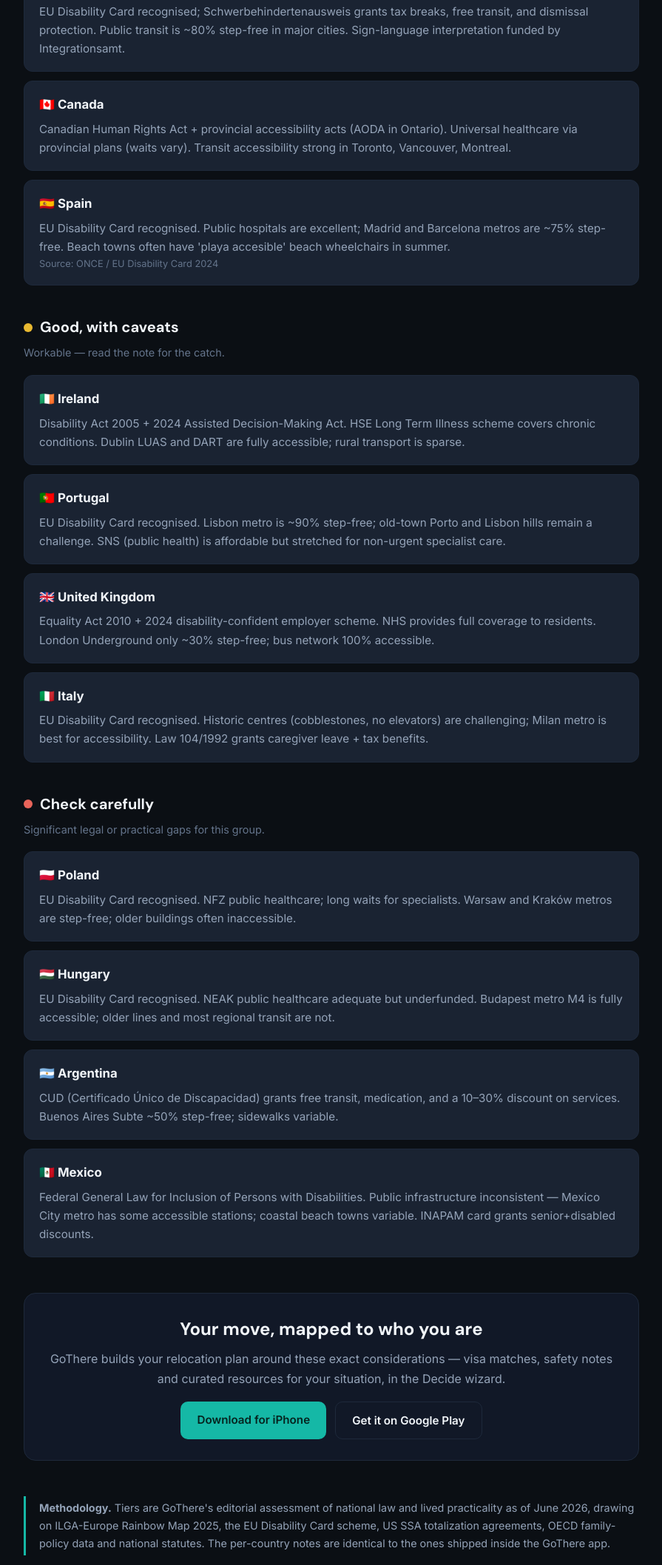
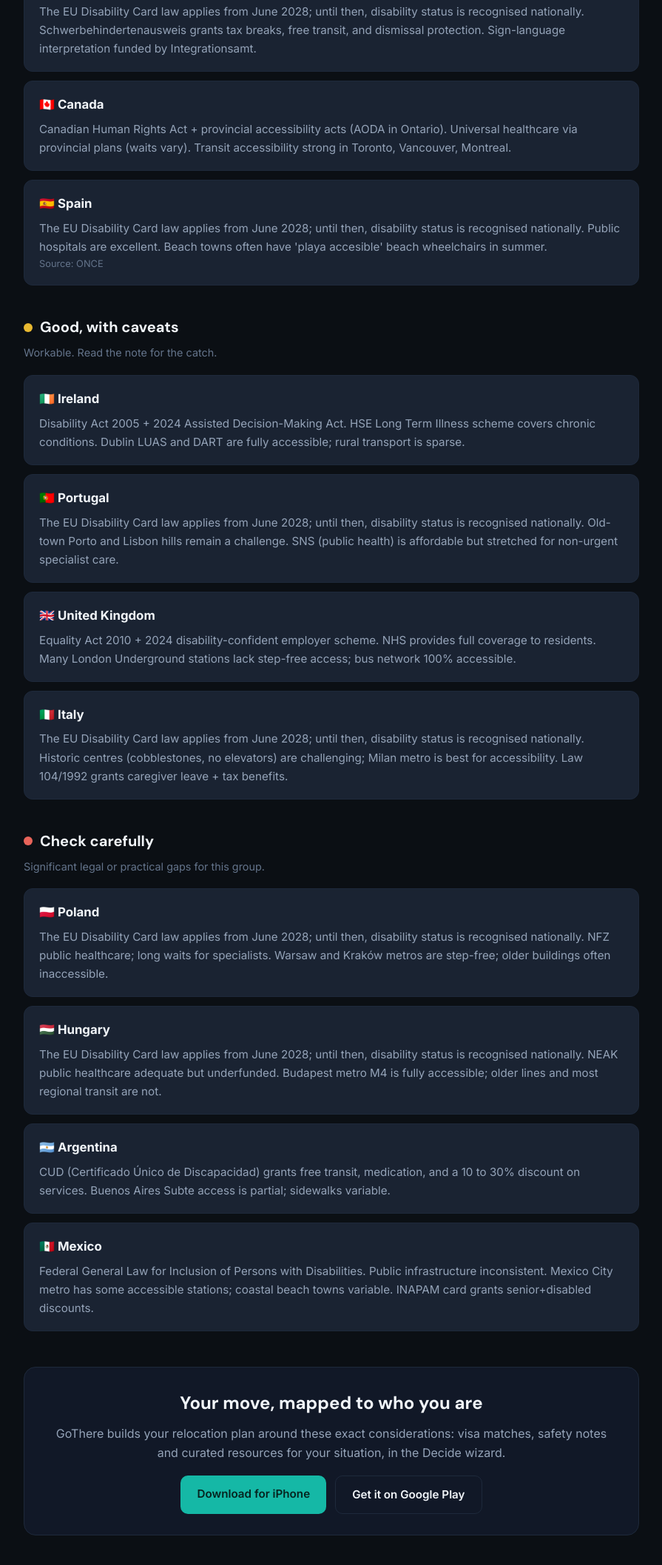
Before and after one commit to monroju/ReloApp, a plain HTML site: page marketing/landing-page/safe-harbor/disabled.html in a window 1280 px wide. Shown: the part 681-2797 px from the top of the page at 74% size, without its empty margins (192-1087 px from the left). Drawn offline with Linux system fonts and the light colour scheme.

Commit message:
Site: fix EU Disability Card claim on disabled Safe Harbor page (#16)
Claude-Session: https://claude.ai/code/session_01Uvt7dm8rorgi4iWut6sSXx

Co-authored-by: Claude <noreply@anthropic.com>

```diff
--- a/marketing/landing-page/safe-harbor/disabled.html
+++ b/marketing/landing-page/safe-harbor/disabled.html
@@ -7,7 +7,7 @@
 <meta name="description" content="Accessible transit, recognised disability status, and how the public health system treats chronic conditions decide whether a move works. Tiers weigh …">
 <link rel="canonical" href="https://getgothere.app/safe-harbor/disabled.html">
 <meta property="og:type" content="article">
-<meta property="og:title" content="Best Countries for Disabled Americans Moving Abroad (2026) — GoThere Safe Harbor Index">
+<meta property="og:title" content="Best Countries for Disabled Americans Moving Abroad (2026) | GoThere Safe Harbor Index">
 <meta property="og:description" content="Accessible transit, recognised disability status, and how the public health system treats chronic conditions decide whether a move works. Tiers weigh …">
 <meta property="og:url" content="https://getgothere.app/safe-harbor/disabled.html">
 <meta property="og:site_name" content="GoThere">
@@ -18,7 +18,7 @@
 <link href="https://fonts.googleapis.com/css2?family=Inter:wght@400;500;600;700&family=DM+Sans:wght@500;700&display=swap" rel="stylesheet">
 <script type="application/ld+json">{"@context":"https://schema.org","@type":"ItemList","name":"Best Countries for Disabled Americans Moving Abroad","itemListElement":[{"@type":"ListItem","position":1,"name":"Germany"},{"@type":"ListItem","position":2,"name":"Canada"},{"@type":"ListItem","position":3,"name":"Spain"},{"@type":"ListItem","position":4,"name":"Ireland"},{"@type":"ListItem","position":5,"name":"Portugal"},{"@type":"ListItem","position":6,"name":"United Kingdom"},{"@type":"ListItem","position":7,"name":"Italy"},{"@type":"ListItem","position":8,"name":"Poland"},{"@type":"ListItem","position":9,"name":"Hungary"},{"@type":"ListItem","position":10,"name":"Argentina"},{"@type":"ListItem","position":11,"name":"Mexico"}]}</script>
 <script>
-// Compact embed mode: blogs iframe ?embed=1 — strips chrome to the ranked tiers + backlink.
+// Compact embed mode: blogs iframe ?embed=1: strips chrome to the ranked tiers + backlink.
 if(new URLSearchParams(location.search).has("embed"))document.documentElement.className="embed";
 </script>
 <style>
@@ -99,8 +99,8 @@ border:none;border-radius:10px;padding:0 18px}#copy-embed:hover{background:var(-
 <div class="hero">
 <p class="kicker">Safe Harbor Index &middot; Disabled</p>
 <h1>Best Countries for Disabled Americans Moving Abroad</h1>
-<p class="intro">Accessible transit, recognised disability status, and how the public health system treats chronic conditions decide whether a move works. Tiers weigh EU Disability Card recognition, step-free transit coverage, and legal protections — with the same notes GoThere ships in-app.</p>
-<p class="updated">Updated June 2026 &middot; 11 countries assessed</p>
+<p class="intro">Accessible transit, recognised disability status, and how the public health system treats chronic conditions decide whether a move works. Tiers weigh national disability recognition, step-free transit coverage, and legal protections, with the same notes GoThere ships in-app.</p>
+<p class="updated">Updated November 2026 &middot; 11 countries assessed</p>
 <div class="share-bar" data-share-url="https://getgothere.app/safe-harbor/disabled.html" data-share-text="Best Countries for Disabled Americans Moving Abroad"><button type="button" class="share-btn" data-share="native">Share</button><a class="share-btn" target="_blank" rel="noopener" href="https://twitter.com/intent/tweet?text=Best%20Countries%20for%20Disabled%20Americans%20Moving%20Abroad&amp;url=https%3A%2F%2Fgetgothere.app%2Fsafe-harbor%2Fdisabled.html">Post on X</a><a class="share-btn" target="_blank" rel="noopener" href="https://www.reddit.com/submit?url=https%3A%2F%2Fgetgothere.app%2Fsafe-harbor%2Fdisabled.html&amp;title=Best%20Countries%20for%20Disabled%20Americans%20Moving%20Abroad">Reddit</a><a class="share-btn" target="_blank" rel="noopener" href="https://wa.me/?text=Best%20Countries%20for%20Disabled%20Americans%20Moving%20Abroad%20https%3A%2F%2Fgetgothere.app%2Fsafe-harbor%2Fdisabled.html">WhatsApp</a><a class="share-btn" href="#embed">Embed</a></div>
 </div>
 <section class="tier">
@@ -108,7 +108,7 @@ border:none;border-radius:10px;padding:0 18px}#copy-embed:hover{background:var(-
 <p class="sub">Law, services and community all line up.</p>
 <div class="card">
 <h3>🇩🇪 Germany</h3>
-<p>EU Disability Card recognised; Schwerbehindertenausweis grants tax breaks, free transit, and dismissal protection. Public transit is ~80% step-free in major cities. Sign-language interpretation funded by Integrationsamt.</p>
+<p>The EU Disability Card law applies from June 2028; until then, disability status is recognised nationally. Schwerbehindertenausweis grants tax breaks, free transit, and dismissal protection. Sign-language interpretation funded by Integrationsamt.</p>
 </div>
 <div class="card">
 <h3>🇨🇦 Canada</h3>
@@ -116,28 +116,28 @@ border:none;border-radius:10px;padding:0 18px}#copy-embed:hover{background:var(-
 </div>
 <div class="card">
 <h3>🇪🇸 Spain</h3>
-<p>EU Disability Card recognised. Public hospitals are excellent; Madrid and Barcelona metros are ~75% step-free. Beach towns often have 'playa accesible' beach wheelchairs in summer.</p>
-<p class="src">Source: ONCE / EU Disability Card 2024</p>
+<p>The EU Disability Card law applies from June 2028; until then, disability status is recognised nationally. Public hospitals are excellent. Beach towns often have 'playa accesible' beach wheelchairs in summer.</p>
+<p class="src">Source: ONCE</p>
 </div>
 </section>
 <section class="tier">
 <h2><span class="dot" style="background:#E8B931"></span>Good, with caveats</h2>
-<p class="sub">Workable — read the note for the catch.</p>
+<p class="sub">Workable. Read the note for the catch.</p>
 <div class="card">
 <h3>🇮🇪 Ireland</h3>
 <p>Disability Act 2005 + 2024 Assisted Decision-Making Act. HSE Long Term Illness scheme covers chronic conditions. Dublin LUAS and DART are fully accessible; rural transport is sparse.</p>
 </div>
 <div class="card">
 <h3>🇵🇹 Portugal</h3>
-<p>EU Disability Card recognised. Lisbon metro is ~90% step-free; old-town Porto and Lisbon hills remain a challenge. SNS (public health) is affordable but stretched for non-urgent specialist care.</p>
+<p>The EU Disability Card law applies from June 2028; until then, disability status is recognised nationally. Old-town Porto and Lisbon hills remain a challenge. SNS (public health) is affordable but stretched for non-urgent specialist care.</p>
 </div>
 <div class="card">
 <h3>🇬🇧 United Kingdom</h3>
-<p>Equality Act 2010 + 2024 disability-confident employer scheme. NHS provides full coverage to residents. London Underground only ~30% step-free; bus network 100% accessible.</p>
+<p>Equality Act 2010 + 2024 disability-confident employer scheme. NHS provides full coverage to residents. Many London Underground stations lack step-free access; bus network 100% accessible.</p>
 </div>
 <div class="card">
 <h3>🇮🇹 Italy</h3>
-<p>EU Disability Card recognised. Historic centres (cobblestones, no elevators) are challenging; Milan metro is best for accessibility. Law 104/1992 grants caregiver leave + tax benefits.</p>
+<p>The EU Disability Card law applies from June 2028; until then, disability status is recognised nationally. Historic centres (cobblestones, no elevators) are challenging; Milan metro is best for accessibility. Law 104/1992 grants caregiver leave + tax benefits.</p>
 </div>
 </section>
 <section class="tier">
@@ -145,36 +145,36 @@ border:none;border-radius:10px;padding:0 18px}#copy-embed:hover{background:var(-
 <p class="sub">Significant legal or practical gaps for this group.</p>
 <div class="card">
 <h3>🇵🇱 Poland</h3>
-<p>EU Disability Card recognised. NFZ public healthcare; long waits for specialists. Warsaw and Kraków metros are step-free; older buildings often inaccessible.</p>
+<p>The EU Disability Card law applies from June 2028; until then, disability status is recognised nationally. NFZ public healthcare; long waits for specialists. Warsaw and Kraków metros are step-free; older buildings often inaccessible.</p>
 </div>
 <div class="card">
 <h3>🇭🇺 Hungary</h3>
-<p>EU Disability Card recognised. NEAK public healthcare adequate but underfunded. Budapest metro M4 is fully accessible; older lines and most regional transit are not.</p>
+<p>The EU Disability Card law applies from June 2028; until then, disability status is recognised nationally. NEAK public healthcare adequate but underfunded. Budapest metro M4 is fully accessible; older lines and most regional transit are not.</p>
 </div>
 <div class="card">
 <h3>🇦🇷 Argentina</h3>
-<p>CUD (Certificado Único de Discapacidad) grants free transit, medication, and a 10–30% discount on services. Buenos Aires Subte ~50% step-free; sidewalks variable.</p>
+<p>CUD (Certificado Único de Discapacidad) grants free transit, medication, and a 10 to 30% discount on services. Buenos Aires Subte access is partial; sidewalks variable.</p>
 </div>
 <div class="card">
 <h3>🇲🇽 Mexico</h3>
-<p>Federal General Law for Inclusion of Persons with Disabilities. Public infrastructure inconsistent — Mexico City metro has some accessible stations; coastal beach towns variable. INAPAM card grants senior+disabled discounts.</p>
+<p>Federal General Law for Inclusion of Persons with Disabilities. Public infrastructure inconsistent. Mexico City metro has some accessible stations; coastal beach towns variable. INAPAM card grants senior+disabled discounts.</p>
 </div>
 </section>
 <p class="embed-credit">Source: <a href="https://getgothere.app/safe-harbor/disabled.html?utm_source=embed&amp;utm_medium=widget&amp;utm_campaign=safe_harbor" target="_blank" rel="noopener">GoThere Safe Harbor Index</a> &mdash; safest countries for Disabled Americans moving abroad.</p>
 
 <div class="cta">
 <h2>Your move, mapped to who you are</h2>
-<p>GoThere builds your relocation plan around these exact considerations — visa matches,
+<p>GoThere builds your relocation plan around these exact considerations: visa matches,
 safety notes and curated resources for your situation, in the Decide wizard.</p>
 <div class="btns">
 <a class="btn primary" href="https://apps.apple.com/app/gothere-relocation-guide/id6760248690?pt=128632140&ct=site_safe-harbor-disabled&mt=8">Download for iPhone</a>
 <a class="btn ghost" href="https://play.google.com/store/apps/details?id=com.gothere.app&referrer=utm_source%3Dsite%26utm_medium%3Dreferral%26utm_campaign%3Dsafe-harbor-disabled">Get it on Google Play</a>
 </div></div>
-<div class="method"><strong>Methodology.</strong> Tiers are GoThere's editorial assessment of national law and lived practicality as of June 2026, drawing on ILGA-Europe Rainbow Map 2025, the EU Disability Card scheme, US SSA totalization agreements, OECD family-policy data and national statutes. The per-country notes are identical to the ones shipped inside the GoThere app.</div>
+<div class="method"><strong>Methodology.</strong> Tiers are GoThere's editorial assessment of national law and lived practicality as of November 2026, drawing on ILGA-Europe Rainbow Map 2025, the EU Disability Card directive (applies from June 2028), US SSA totalization agreements, OECD family-policy data and national statutes. The per-country notes are identical to the ones shipped inside the GoThere app.</div>
 <nav class="personas"><span style="color:var(--muted);font-size:.85rem;padding:6px 0">More indexes:</span><a href="/safe-harbor/lgbtq.html">LGBTQ+</a><a href="/safe-harbor/trans.html">Transgender</a><a href="/safe-harbor/single-parents.html">Single parents</a><a href="/safe-harbor/veterans.html">Veterans</a><a href="/safe-harbor/pregnancy.html">Pregnant / family planning</a><a href="/safe-harbor/neurodivergent.html">Neurodivergent</a><a href="/safe-harbor/seniors.html">Seniors (60+)</a><a href="/safe-harbor/poc.html">People of color</a></nav>
 <section class="embed-wrap" id="embed">
 <h2>Embed this index</h2>
-<p style="color:var(--text2)">Writing about moving abroad? Drop this ranking into your post — free to use anywhere, and it stays current as the app updates.</p>
+<p style="color:var(--text2)">Writing about moving abroad? Drop this ranking into your post. It is free to use anywhere, and it stays current as the app updates.</p>
 <div class="embed-box"><code id="embed-code">&lt;iframe src="https://getgothere.app/safe-harbor/disabled.html?embed=1" width="100%" height="720" loading="lazy" style="border:1px solid #1E293B;border-radius:12px" title="GoThere Safe Harbor Index"&gt;&lt;/iframe&gt;</code><button type="button" id="copy-embed">Copy</button></div>
 </section>
 </main>
@@ -197,7 +197,7 @@ try{await navigator.clipboard.writeText(document.getElementById('embed-code').te
 <p>&copy; 2026 GoThere &middot; <a href="/">getgothere.app</a> &middot;
 <a href="/privacy.html">Privacy</a></p>
 <p style="margin-top:8px">The Safe Harbor Index is an editorial assessment, not legal advice.
-Laws change — verify current rules with official sources before making visa decisions.</p>
+Laws change. Verify current rules with official sources before making visa decisions.</p>
 </div></footer>
 </body>
 </html>
```
